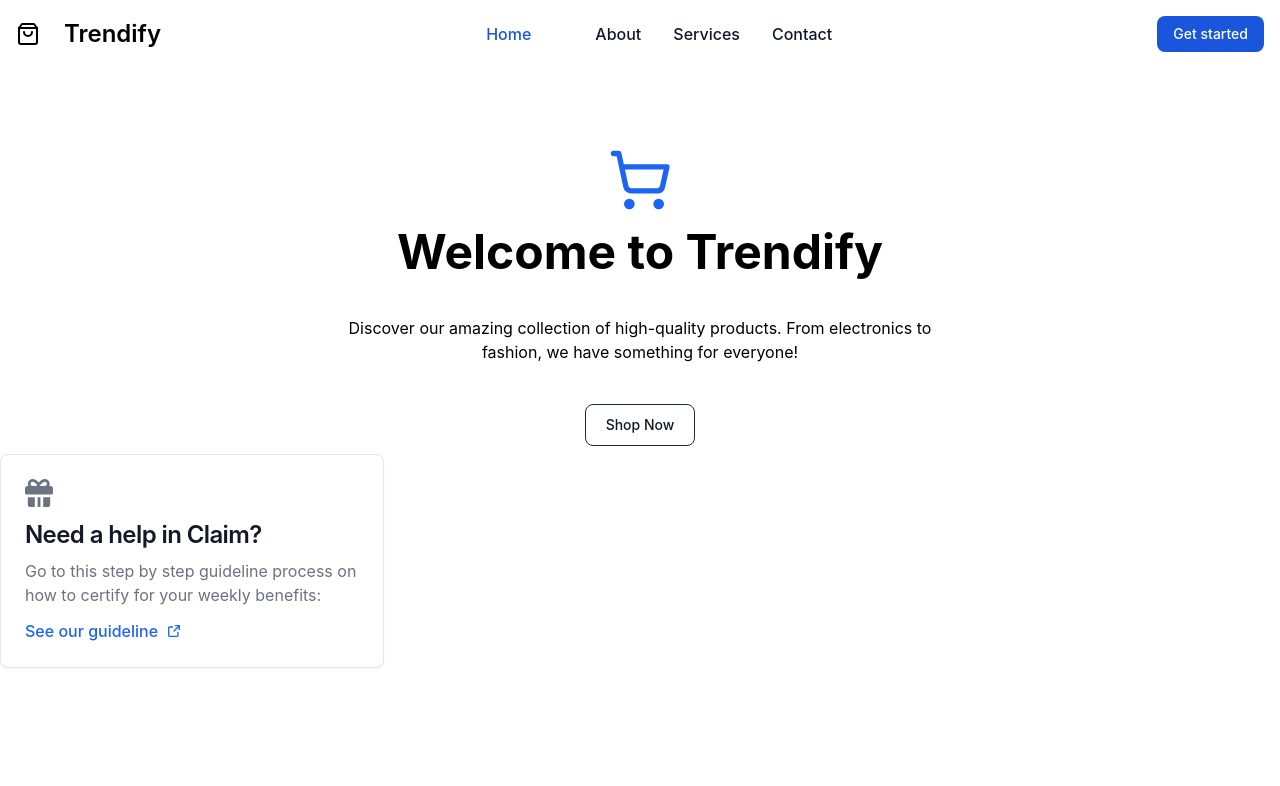
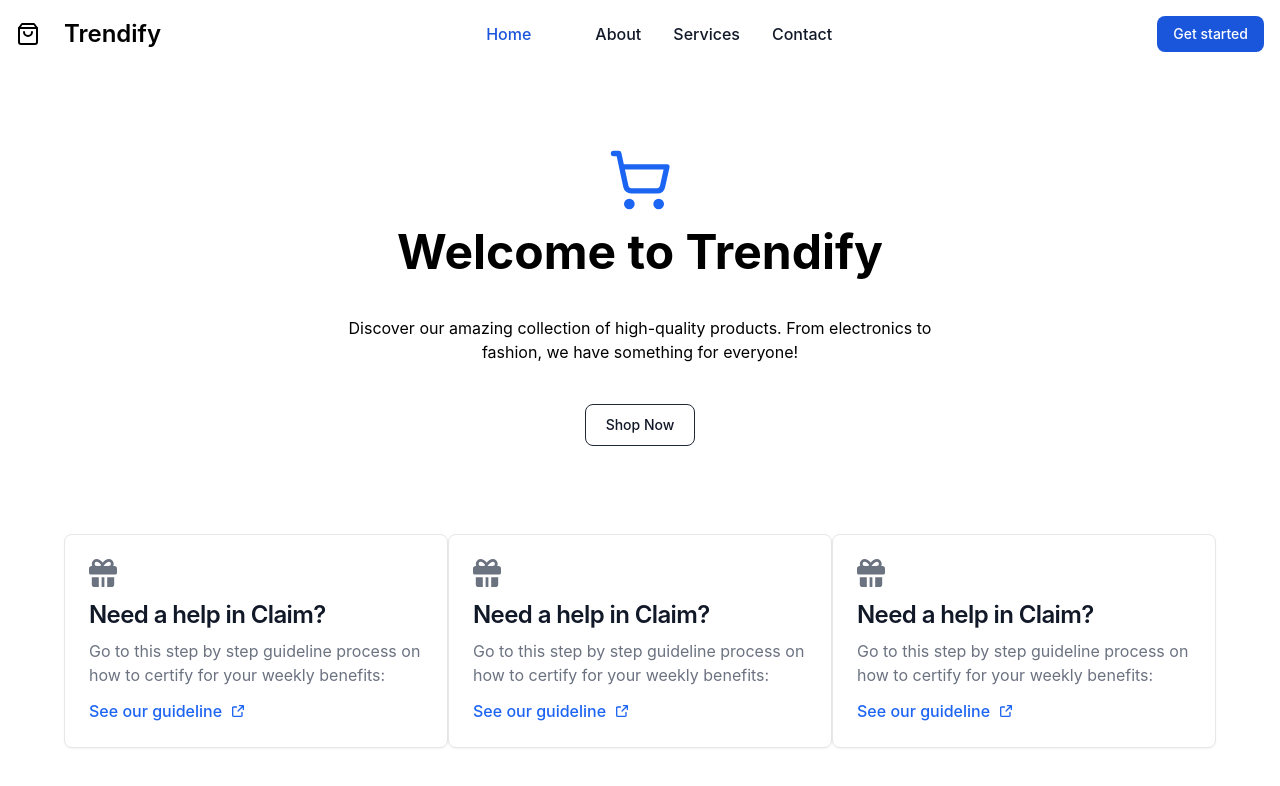
Before and after one commit to Abrar-Hosny/E-commerce, a React (Vite) app: page / in a window 1280 px wide. Shown: the top 786 px of the page. Built offline with nearby package versions, Linux system fonts and the light colour scheme.

Commit message:
Feat: add help section with guidelines for claims in App component

```diff
--- a/src/App.tsx
+++ b/src/App.tsx
@@ -115,7 +115,89 @@
             </button>
           </div>
         </div>
-        <div>
+        <div className="flex justify-center items-center mt-20">
+          <div className="max-w-sm p-6 bg-white border border-gray-200 rounded-lg shadow-sm dark:bg-gray-800 dark:border-gray-700">
+            <svg
+              className="w-7 h-7 text-gray-500 dark:text-gray-400 mb-3"
+              aria-hidden="true"
+              xmlns="http://www.w3.org/2000/svg"
+              fill="currentColor"
+              viewBox="0 0 20 20"
+            >
+              <path d="M18 5h-.7c.229-.467.349-.98.351-1.5a3.5 3.5 0 0 0-3.5-3.5c-1.717 0-3.215 1.2-4.331 2.481C8.4.842 6.949 0 5.5 0A3.5 3.5 0 0 0 2 3.5c.003.52.123 1.033.351 1.5H2a2 2 0 0 0-2 2v3a1 1 0 0 0 1 1h18a1 1 0 0 0 1-1V7a2 2 0 0 0-2-2ZM8.058 5H5.5a1.5 1.5 0 0 1 0-3c.9 0 2 .754 3.092 2.122-.219.337-.392.635-.534.878Zm6.1 0h-3.742c.933-1.368 2.371-3 3.739-3a1.5 1.5 0 0 1 0 3h.003ZM11 13H9v7h2v-7Zm-4 0H2v5a2 2 0 0 0 2 2h3v-7Zm6 0v7h3a2 2 0 0 0 2-2v-5h-5Z" />
+            </svg>
+            <a href="#">
+              <h5 className="mb-2 text-2xl font-semibold tracking-tight text-gray-900 dark:text-white">
+                Need a help in Claim?
+              </h5>
+            </a>
+            <p className="mb-3 font-normal text-gray-500 dark:text-gray-400">
+              Go to this step by step guideline process on how to certify for
+              your weekly benefits:
+            </p>
+            <a
+              href="#"
+              className="inline-flex font-medium items-center text-blue-600 hover:underline"
+            >
+              See our guideline
+              <svg
+                className="w-3 h-3 ms-2.5 rtl:rotate-[270deg]"
+                aria-hidden="true"
+                xmlns="http://www.w3.org/2000/svg"
+                fill="none"
+                viewBox="0 0 18 18"
+              >
+                <path
+                  stroke="currentColor"
+                  stroke-linecap="round"
+                  stroke-linejoin="round"
+                  stroke-width="2"
+                  d="M15 11v4.833A1.166 1.166 0 0 1 13.833 17H2.167A1.167 1.167 0 0 1 1 15.833V4.167A1.166 1.166 0 0 1 2.167 3h4.618m4.447-2H17v5.768M9.111 8.889l7.778-7.778"
+                />
+              </svg>
+            </a>
+          </div>
+          <div className="max-w-sm p-6 bg-white border border-gray-200 rounded-lg shadow-sm dark:bg-gray-800 dark:border-gray-700">
+            <svg
+              className="w-7 h-7 text-gray-500 dark:text-gray-400 mb-3"
+              aria-hidden="true"
+              xmlns="http://www.w3.org/2000/svg"
+              fill="currentColor"
+              viewBox="0 0 20 20"
+            >
+              <path d="M18 5h-.7c.229-.467.349-.98.351-1.5a3.5 3.5 0 0 0-3.5-3.5c-1.717 0-3.215 1.2-4.331 2.481C8.4.842 6.949 0 5.5 0A3.5 3.5 0 0 0 2 3.5c.003.52.123 1.033.351 1.5H2a2 2 0 0 0-2 2v3a1 1 0 0 0 1 1h18a1 1 0 0 0 1-1V7a2 2 0 0 0-2-2ZM8.058 5H5.5a1.5 1.5 0 0 1 0-3c.9 0 2 .754 3.092 2.122-.219.337-.392.635-.534.878Zm6.1 0h-3.742c.933-1.368 2.371-3 3.739-3a1.5 1.5 0 0 1 0 3h.003ZM11 13H9v7h2v-7Zm-4 0H2v5a2 2 0 0 0 2 2h3v-7Zm6 0v7h3a2 2 0 0 0 2-2v-5h-5Z" />
+            </svg>
+            <a href="#">
+              <h5 className="mb-2 text-2xl font-semibold tracking-tight text-gray-900 dark:text-white">
+                Need a help in Claim?
+              </h5>
+            </a>
+            <p className="mb-3 font-normal text-gray-500 dark:text-gray-400">
+              Go to this step by step guideline process on how to certify for
+              your weekly benefits:
+            </p>
+            <a
+              href="#"
+              className="inline-flex font-medium items-center text-blue-600 hover:underline"
+            >
+              See our guideline
+              <svg
+                className="w-3 h-3 ms-2.5 rtl:rotate-[270deg]"
+                aria-hidden="true"
+                xmlns="http://www.w3.org/2000/svg"
+                fill="none"
+                viewBox="0 0 18 18"
+              >
+                <path
+                  stroke="currentColor"
+                  stroke-linecap="round"
+                  stroke-linejoin="round"
+                  stroke-width="2"
+                  d="M15 11v4.833A1.166 1.166 0 0 1 13.833 17H2.167A1.167 1.167 0 0 1 1 15.833V4.167A1.166 1.166 0 0 1 2.167 3h4.618m4.447-2H17v5.768M9.111 8.889l7.778-7.778"
+                />
+              </svg>
+            </a>
+          </div>
           <div className="max-w-sm p-6 bg-white border border-gray-200 rounded-lg shadow-sm dark:bg-gray-800 dark:border-gray-700">
             <svg
               className="w-7 h-7 text-gray-500 dark:text-gray-400 mb-3"
```
